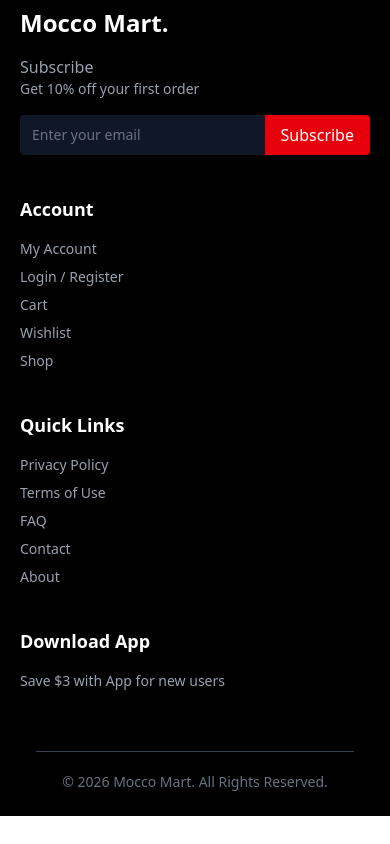
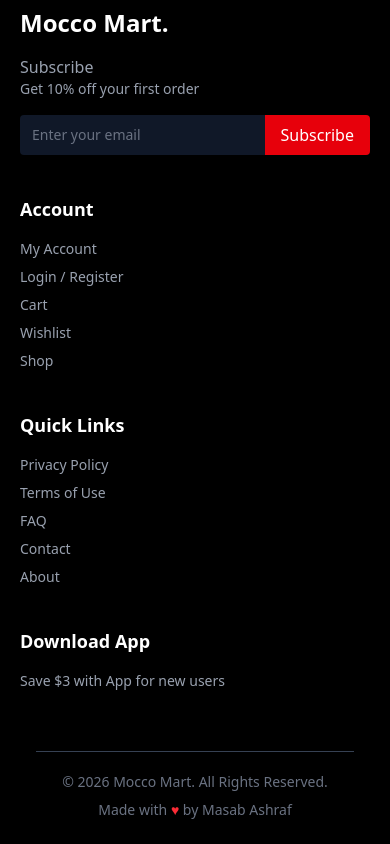
Before and after one commit to MuhammadMasab002/mocco-multivender, a React (Vite) app in the folder mocco-frontend/: page /product-detail/1 in a window 390 px wide. Shown: the part 980-1824 px from the top of the page. Before the commit the page ends 1796 px from the top, so only its background shows below. Built offline with nearby package versions, Linux system fonts and the light colour scheme.

Commit message:
feat: add footer credit

```diff
--- a/mocco-frontend/src/components/admin/AdminSidebar.jsx
+++ b/mocco-frontend/src/components/admin/AdminSidebar.jsx
@@ -13,7 +13,7 @@ const AdminSidebar = ({
       {/* === Mobile Toggle Button === */}
       {!sidebarOpen && (
         <button
-          className="md:hidden fixed top-20 left-0 z-[9999] bg-gray-900 text-white p-2 rounde"
+          className="md:hidden fixed top-20 left-0 z-9999 bg-gray-900 text-white p-2 rounde"
           onClick={() => setSidebarOpen(true)}
         >
           <Menu size={24} />
--- a/mocco-frontend/src/components/common/products/ProductDetailInfo.jsx
+++ b/mocco-frontend/src/components/common/products/ProductDetailInfo.jsx
@@ -62,7 +62,7 @@ const ProductDetailInfo = ({
         <div className="w-full min-w-12 max-w-14">
           <CustomFormInput
             type="text"
-            className="text-black !px-2 !text-center"
+            className="text-black px-2! text-center!"
             value={quantity}
             onChange={(e) =>
               setQuantity(+e.target.value > 0 ? +e.target.value : 1)
--- a/mocco-frontend/src/components/navigation/Footer.jsx
+++ b/mocco-frontend/src/components/navigation/Footer.jsx
@@ -106,6 +106,11 @@ const Footer = () => {
             </span>
             All Rights Reserved.
           </p>
+          {/* made with */}
+          <p className="text-center text-gray-500 mt-2 text-sm">
+            Made with <span className="text-red-500">♥</span> by{" "}
+            <span className="font-medium">Masab Ashraf</span>
+          </p>
         </div>
       </div>
     </footer>
```
